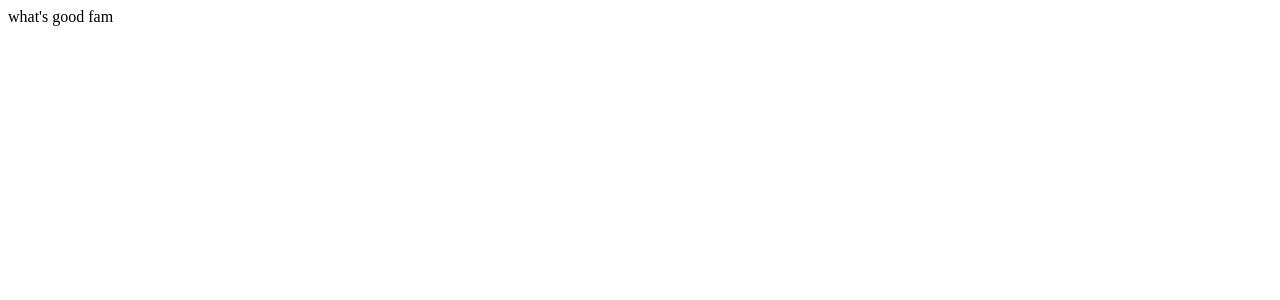
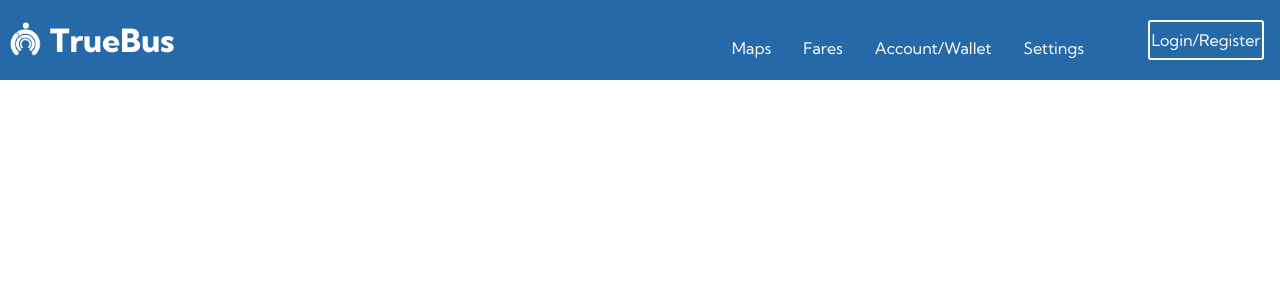
Before and after one commit to AJBrownson/truebus, a React (Create React App) app: page / in a window 1280 px wide. Shown: the top 300 px of the page. Built offline with nearby package versions, Linux system fonts and the light colour scheme.

Commit message:
Navbar beginnings

```diff
--- a/package.json
+++ b/package.json
@@ -9,6 +9,7 @@
     "react": "^18.2.0",
     "react-dom": "^18.2.0",
     "react-scripts": "5.0.1",
+    "styled-components": "^5.3.5",
     "web-vitals": "^2.1.4"
   },
   "scripts": {
--- a/public/index.html
+++ b/public/index.html
@@ -9,6 +9,9 @@
       name="description"
       content="Web site created using create-react-app"
     />
+    <link rel="preconnect" href="https://fonts.googleapis.com">
+    <link rel="preconnect" href="https://fonts.gstatic.com" crossorigin>
+    <link href="https://fonts.googleapis.com/css2?family=Kumbh+Sans:wght@300;400;800&display=swap" rel="stylesheet">
     <link rel="apple-touch-icon" href="%PUBLIC_URL%/logo192.png" />
     <!--
       manifest.json provides metadata used when your web app is installed on a
@@ -24,7 +27,7 @@
       work correctly both with client-side routing and a non-root public URL.
       Learn how to configure a non-root public URL by running `npm run build`.
     -->
-    <title>React App</title>
+    <title>TrueBus Transport</title>
   </head>
   <body>
     <noscript>You need to enable JavaScript to run this app.</noscript>
--- a/src/App.js
+++ b/src/App.js
@@ -1,10 +1,12 @@
-
+import GlobalStyle from "./Assets/Globalstyles";
+import Navbar from "./Layout/NavBar/Navbar";
 
 
 function App() {
   return (
     <>
-      what's good fam
+      <GlobalStyle />
+      <Navbar />
     </>
   );
 }
--- /dev/null
+++ b/src/Assets/Globalstyles.js
@@ -0,0 +1,11 @@
+import styled, {createGlobalStyle} from 'styled-components'
+
+
+const GlobalStyle = createGlobalStyle`
+body {
+    margin: 0;
+    font-family: 'Kumbh Sans', sans-serif;
+}
+`
+
+export default GlobalStyle
--- a/src/Layout/NavBar/Navbar.js
+++ b/src/Layout/NavBar/Navbar.js
@@ -0,0 +1,43 @@
+import React from 'react'
+import {
+        Wrapper, Nav, NavLogo, Menu, NavMenu, NavItem, NavLinks, Button } from './Navbar.styles'
+import Logo from '../../Assets/Logo.png'
+
+const Navbar = () => {
+  return (
+    <>
+        <Wrapper>
+            <Nav>
+                <NavLogo to ='/' >
+                    <img src={Logo} alt='TrueBus Company Logo' />
+                    TrueBus
+                </NavLogo>
+
+                <Menu>
+                    <NavMenu>
+                        <NavItem>
+                            <NavLinks>Maps</NavLinks>
+                        </NavItem>
+                        <NavItem>
+                            <NavLinks>Fares</NavLinks>
+                        </NavItem>
+                        <NavItem>
+                            <NavLinks>Account/Wallet</NavLinks>
+                        </NavItem>
+                        <NavItem>
+                            <NavLinks>Settings</NavLinks>
+                        </NavItem>
+                        <NavItem>
+                            <NavLinks></NavLinks>
+                        </NavItem>
+                        <Button>Login/Register</Button>
+                    </NavMenu>
+
+                </Menu>
+            </Nav>
+        </Wrapper>
+    </>
+  )
+}
+
+export default Navbar
--- a/src/Layout/NavBar/Navbar.styles.js
+++ b/src/Layout/NavBar/Navbar.styles.js
@@ -0,0 +1,87 @@
+import styled from 'styled-components'
+
+
+export const Wrapper = styled.div`
+border-bottom-left-radius: 50px;
+height: 80vh;
+`;
+
+
+
+export const Nav = styled.nav`
+display: flex;
+flex-direction: row;
+justify-content: space-between;
+align-items: center;
+background-color: #2569A8;
+height: 80px;
+
+
+@media screen and (max-width: 768px) {
+
+}
+`;
+
+
+export const NavLogo = styled.div`
+display: flex;
+justify-content: space-between;
+align-items: center;
+font-size: 2rem;
+font-weight: 600;
+color: white;
+
+& > img {
+    width: 50px;
+    height: 50px;
+}
+
+@media screen and (max-width: 768px) {
+
+}
+`;
+
+
+export const Menu = styled.div`
+display: flex;
+flex-direction: row;
+
+`;
+
+
+export const NavMenu = styled.ul`
+display: flex;
+align-items: center;
+list-style: none;
+text-align: center;
+`;
+
+
+
+export const NavItem = styled.li`
+height: 80px;
+color: white;
+`;
+
+
+
+export const NavLinks = styled.div`
+display: flex;
+align-items: center;
+text-decoration: none;
+list-style: none;
+padding: 0.5rem 1rem;
+height: 100%;
+`;
+
+export const Button = styled.a`
+border-radius: 3px;
+padding: 0.5rem 0;
+margin: 0.5rem 1rem;
+width: 7rem;
+background: transparent;
+color: white;
+border: 2px solid white;
+align-items: center;
+cursor: pointer;
+`;
```
Also changed, not shown: src/Assets/Logo.png (added), src/Components/Button/Button.js (added), src/Components/Button/Button.styles.js (added), 1 other file (tests, documents, lock files or other folders).
